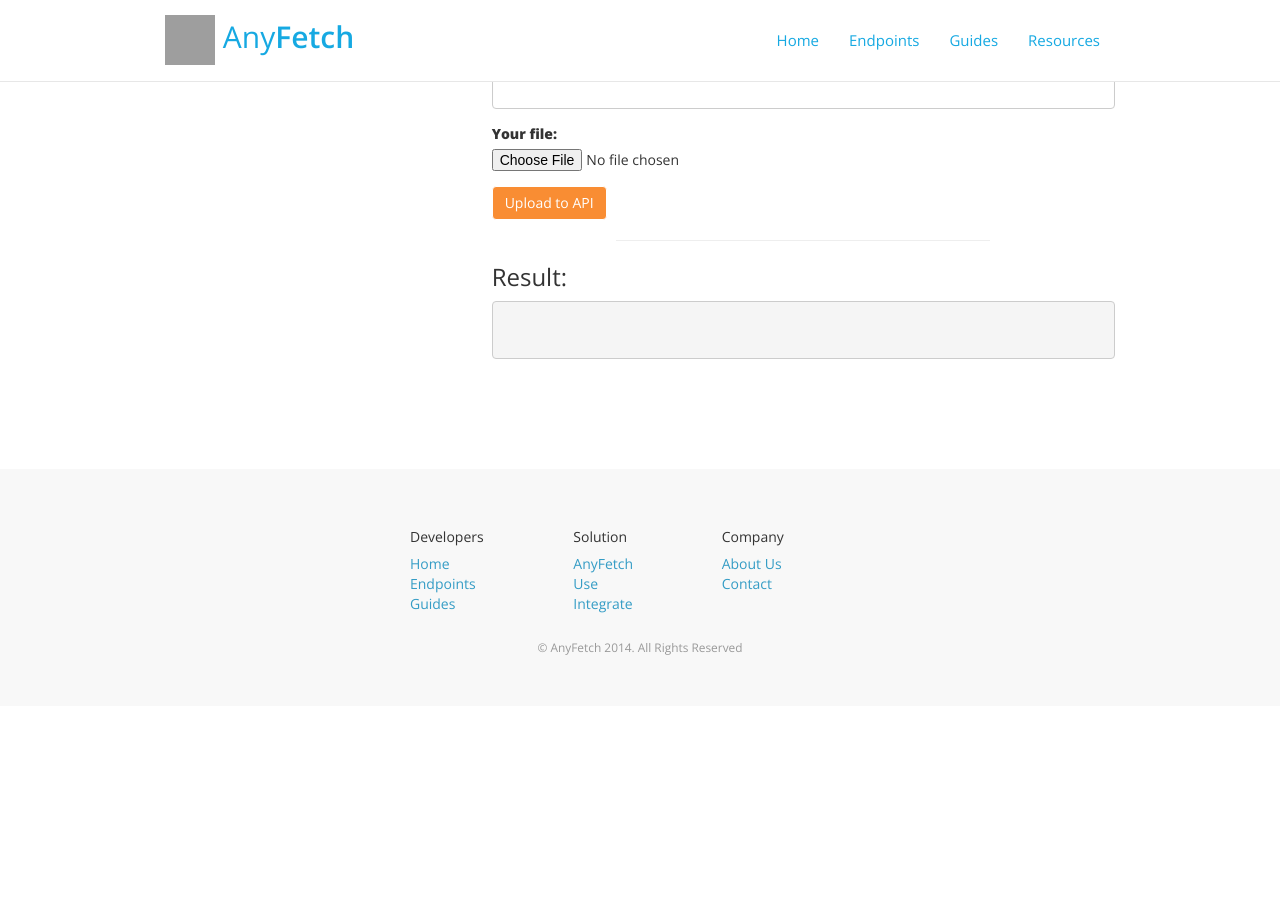
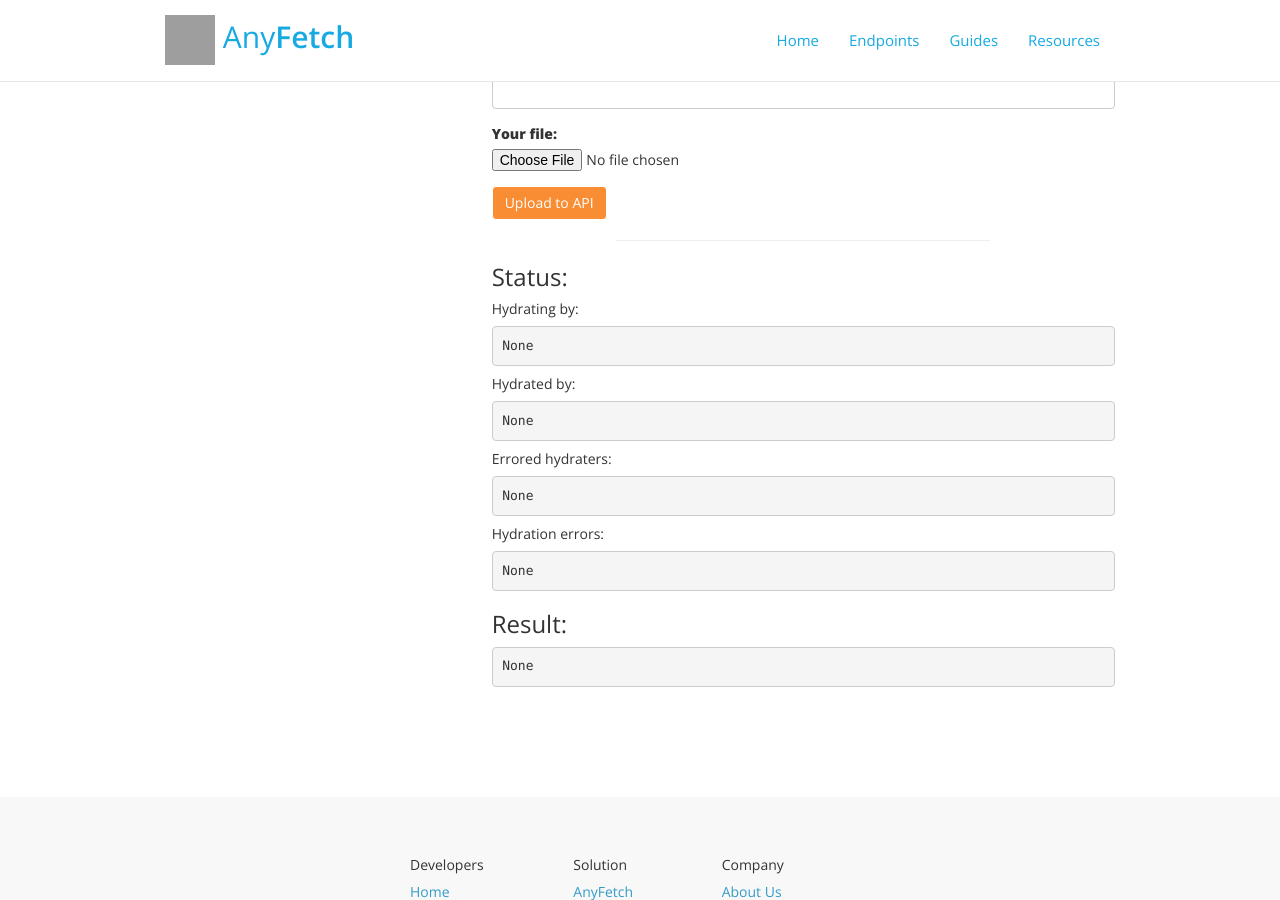
Before and after one commit to AnyFetch/developers.anyfetch.com, a Jekyll site: the page built from resources/developers-playground.md, in a window 1280 px wide and 900 px high, scrolled down 388 px. Built offline with Jekyll 4.4.1, drawn with Linux system fonts in a browser that asks for light colours; nearby versions of some CDN libraries; Markdown is read by kramdown in place of the engine named in the settings; before the commit the page ends 1094 px from its top, so only the background shows below that; grey boxes are pictures that could not be loaded.

Commit message:
Add status for hydraters

```diff
--- a/javascripts/playground.js
+++ b/javascripts/playground.js
@@ -108,6 +108,10 @@
       type: "GET",
       beforeSend: setAuthorization,
       success: function(response) {
+        $('#status-hydrating').html(response.hydrating.length ? response.hydrating.join('<br>') : 'None');
+        $('#status-hydrated').html(response.hydrated_by.length ? response.hydrated_by.join('<br>') : 'None');
+        $('#status-errored').html(response.hydrater_errored ? response.hydrater_errored.join('<br>') : 'None');
+        $('#status-errors').html(response.hydration_error || 'None');
         if(response.hydrating.length) {
           window.setTimeout(function() {
             cb(null, false);
--- a/resources/developers-playground.md
+++ b/resources/developers-playground.md
@@ -24,10 +24,17 @@ The Playground lets you experiment with how content is returned by the API
     </div>
   </form>
   <hr>
+  <h3>Status:</h3>
+  <h5>Hydrating by:</h5>
+  <pre id="status-hydrating">None</pre>
+  <h5>Hydrated by:</h5>
+  <pre id="status-hydrated">None</pre>
+  <h5>Errored hydraters:</h5>
+  <pre id="status-errored">None</pre>
+  <h5>Hydration errors:</h5>
+  <pre id="status-errors">None</pre>
   <h3>Result:</h3>
-  <pre id="result">
-
-  </pre>
+  <pre id="result">None</pre>
 </article>
 <script type="text/javascript" src="/javascripts/async.js"></script>
 <script type="text/javascript" src="/javascripts/playground.js"></script>
```
